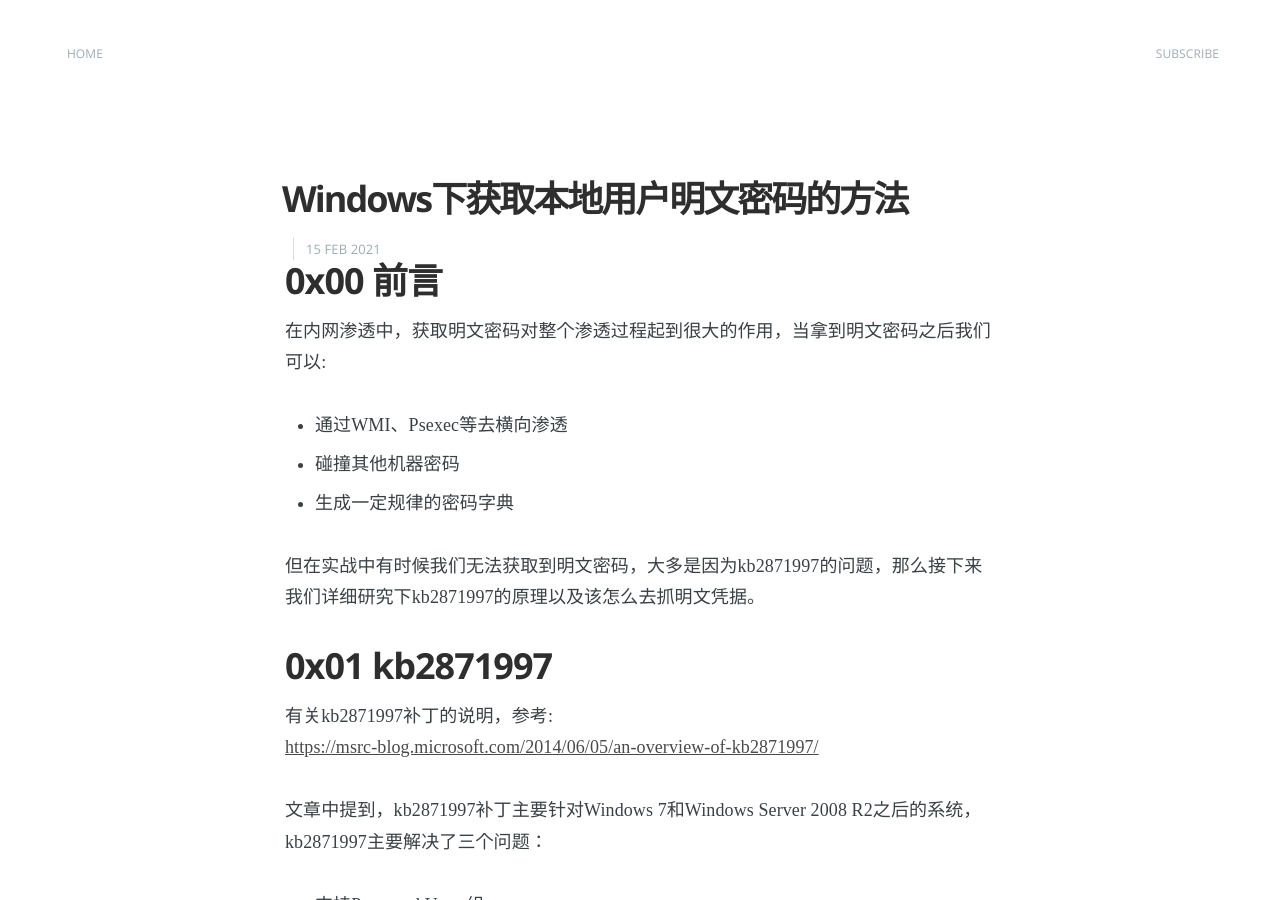
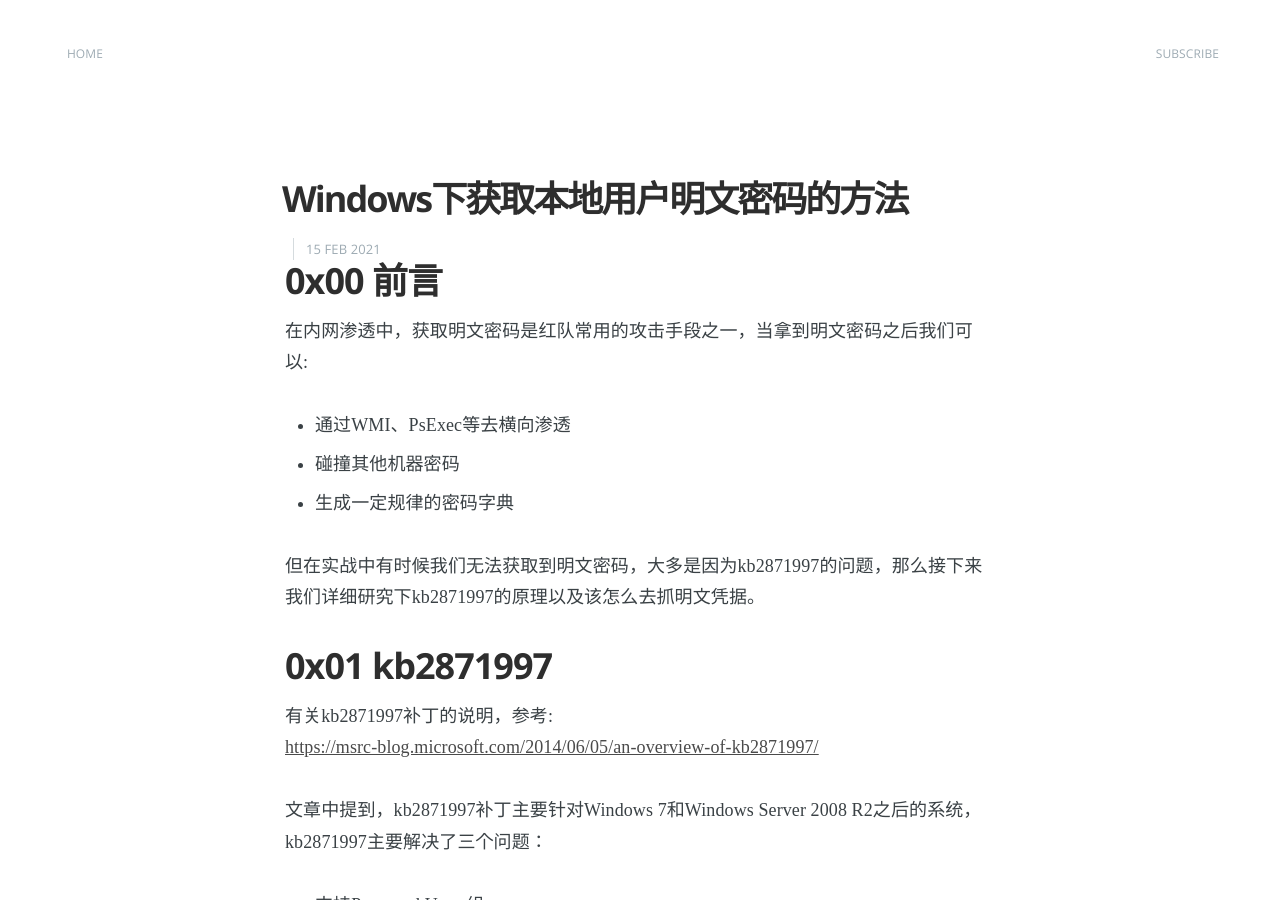
Before and after one commit to Fun0nydg/Fun0nydg.github.io, a Jekyll site: the page built from _posts/2021-02-15-Capture-Windows-plaintext-password.md, in a window 1280 px wide and 900 px high. Built offline with Jekyll 4.4.1, drawn with Linux system fonts in a browser that asks for light colours.

Commit message:
Update 2021-02-15-Capture-Windows-plaintext-password.md

```diff
--- a/_posts/2021-02-15-Capture-Windows-plaintext-password.md
+++ b/_posts/2021-02-15-Capture-Windows-plaintext-password.md
@@ -3,9 +3,9 @@ layout: post
 title:  "Windows下获取本地用户明文密码的方法"
 ---
 ## 0x00 前言
-在内网渗透中，获取明文密码对整个渗透过程起到很大的作用，当拿到明文密码之后我们可以:
+在内网渗透中，获取明文密码是红队常用的攻击手段之一，当拿到明文密码之后我们可以:
 
-- 通过WMI、Psexec等去横向渗透
+- 通过WMI、PsExec等去横向渗透
 - 碰撞其他机器密码
 - 生成一定规律的密码字典
 
```
